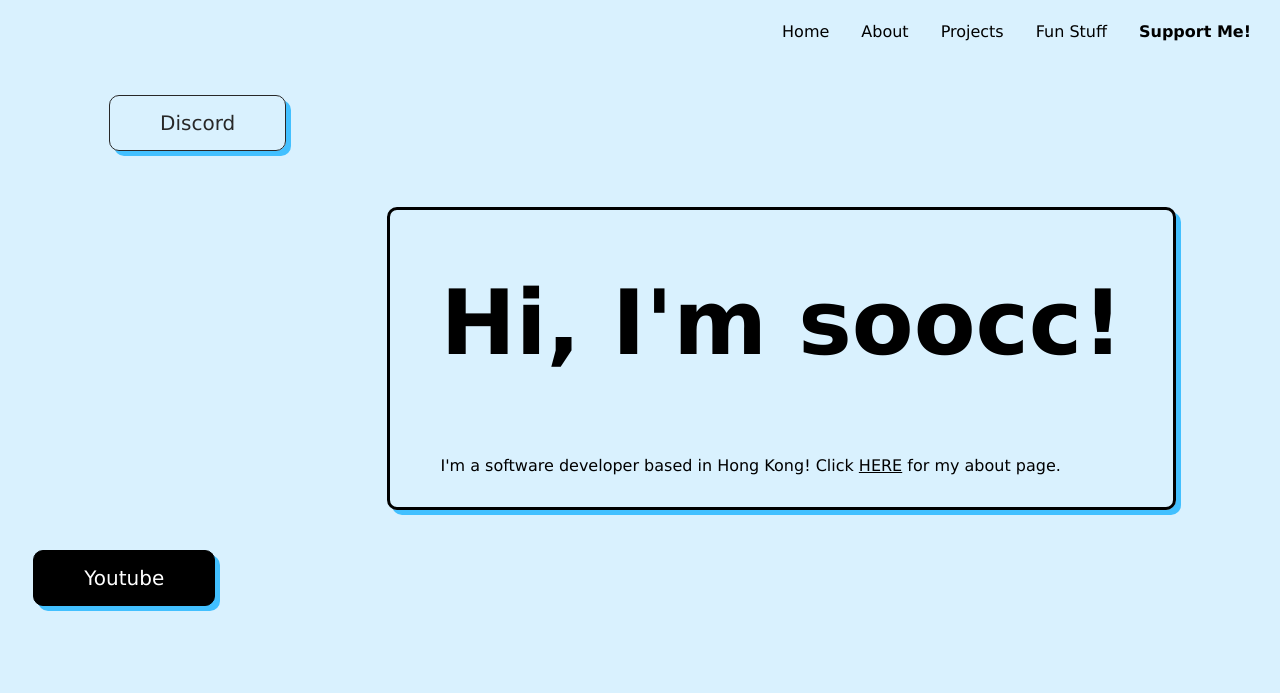
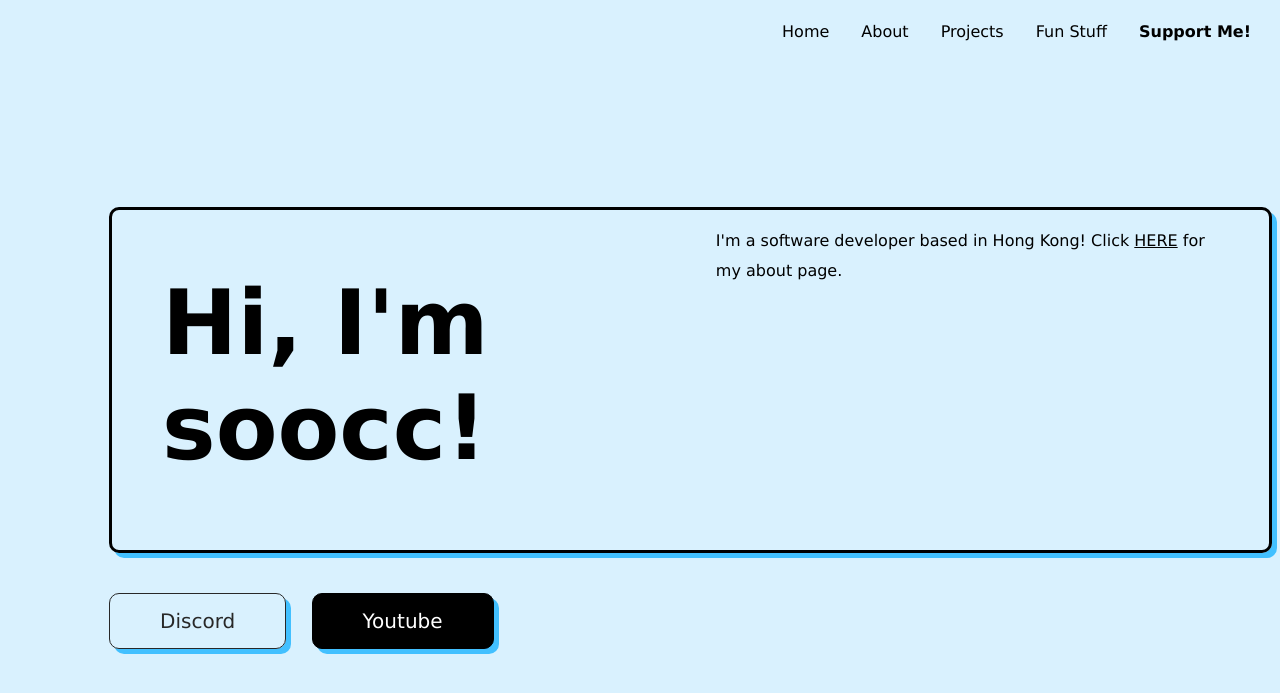
Before and after one commit to soocc/sooccsocks2, a Jekyll site: the page built from index.html, in a window 1280 px wide. Shown: the top 693 px of the page. Built offline with Jekyll 4.4.1, drawn with Linux system fonts in a browser that asks for light colours.

Commit message:
Update index.html

```diff
--- a/index.html
+++ b/index.html
@@ -22,6 +22,7 @@ layout: default
       }
 
       .first {
+        display: inline-flex;
         margin-top: 12%;
         margin-left: 8%;
         margin-bottom: 0px;
@@ -29,11 +30,6 @@ layout: default
         border-style: solid;
         padding: 0 50px 10px 50px;
         box-shadow: 5px 5px 0px #42c0ff;
-      }
-
-      .first, .abutton {
-        display: inline-flex;
-        flex-direction: column;
       }
     </style>
   </head>
```
